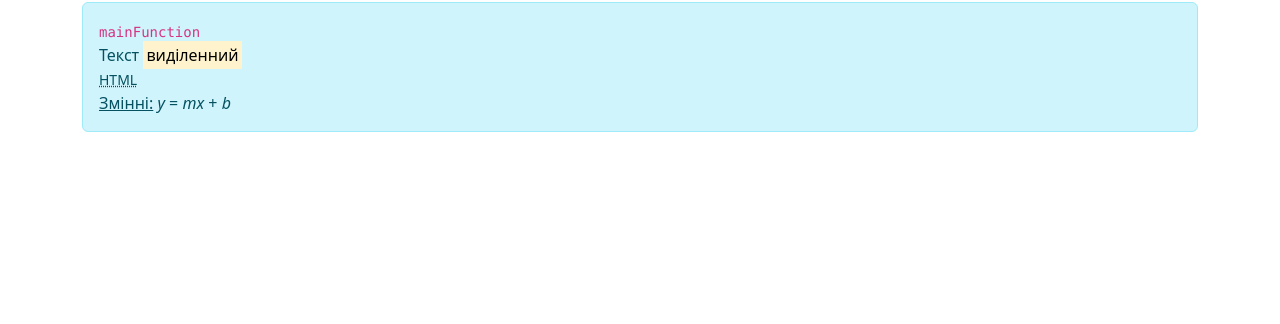
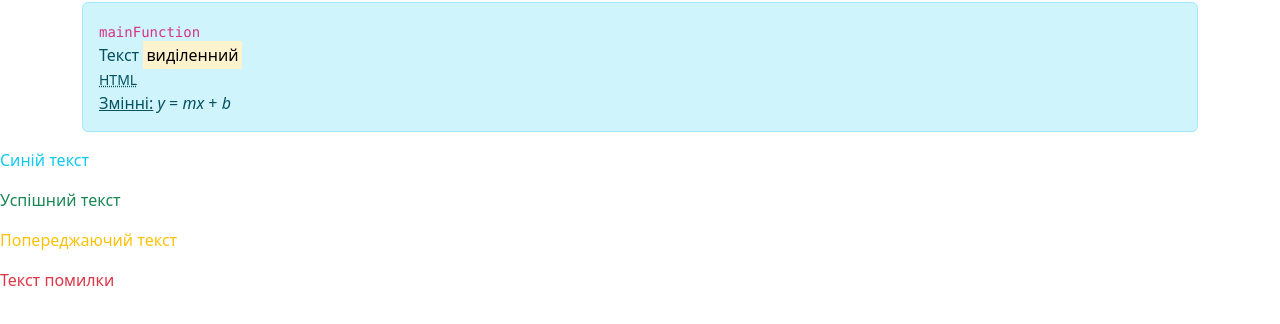
Before and after one commit to felkost/staticSiteexp01, a plain HTML site: page task08.html in a window 1280 px wide. Shown: the part 398-722 px from the top of the page. Drawn offline with nearby package versions, Linux system fonts and the light colour scheme.

Commit message:
div Bootstrap colour text

```diff
--- a/task08.html
+++ b/task08.html
@@ -24,5 +24,9 @@
             <u>Змінні:</u> <var>y</var> = <var>m</var><var>x</var> + <var>b</var>
         </div>
     </div>
+    <p class="text-info">Синій текст</p>
+    <p class="text-success">Успішний текст</p>
+    <p class="text-warning">Попереджаючий текст</p>
+    <p class="text-danger">Текст помилки</p>
 </body>
 </html>
```
